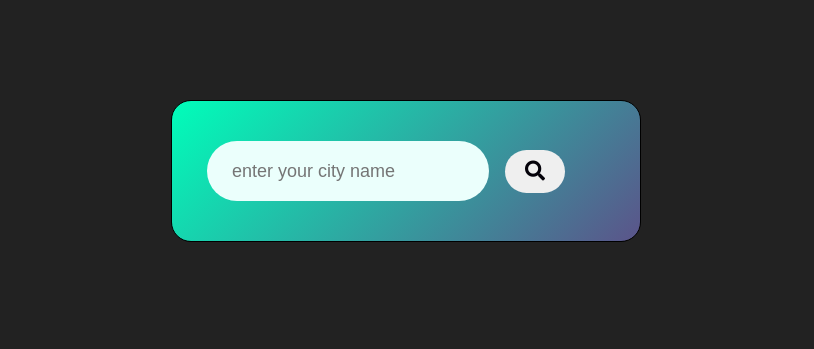
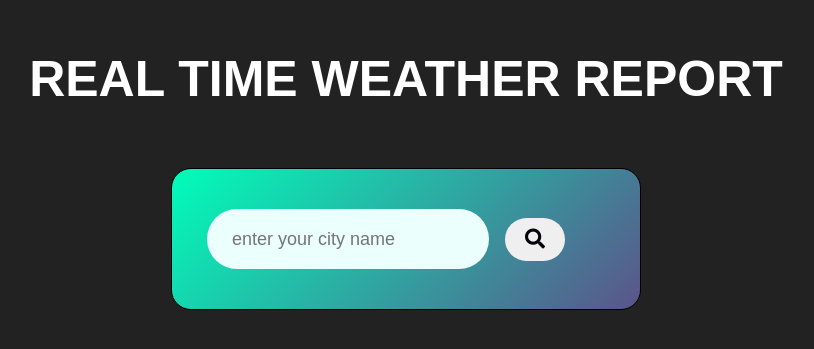
Before and after one commit to EmperorA/realtime-weather-API, a Node server app: page / in a window 1280 px wide. Shown: the top 349 px of the page, without its empty margins (234-1048 px from the left). Run offline with Node 20, Linux system fonts and the light colour scheme; some libraries are stand-ins or nearby versions.

Commit message:
title updated

```diff
--- a/public/css/style.css
+++ b/public/css/style.css
@@ -8,7 +8,13 @@
 body {
   background: #222;
 }
-
+.title {
+  color: #fff;
+  font-size: 50px;
+  text-align: center;
+  text-transform: uppercase;
+  padding-top: 50px;
+}
 .card {
   width: 90%;
   max-width: 470px;
@@ -16,7 +22,7 @@ body {
   background: linear-gradient(135deg, #00feba, #5b548a);
   border-radius: 20px;
   color: #fff;
-  margin: 100px auto 0;
+  margin: 60px auto 0;
   padding: 40px 35px;
   text-align: center;
 }
--- a/views/index.ejs
+++ b/views/index.ejs
@@ -1,7 +1,9 @@
 <%- include('partials/header'); -%>
 
 <body>
+  <h1 class="title">Real time weather Report</h1>
   <div class="card">
+
      <!-- This form shall be used to fetch your city name -->
      <form action="/" method="post"  class="search">
       <input name="city" type="text" placeholder="enter your city name" required/>
```
